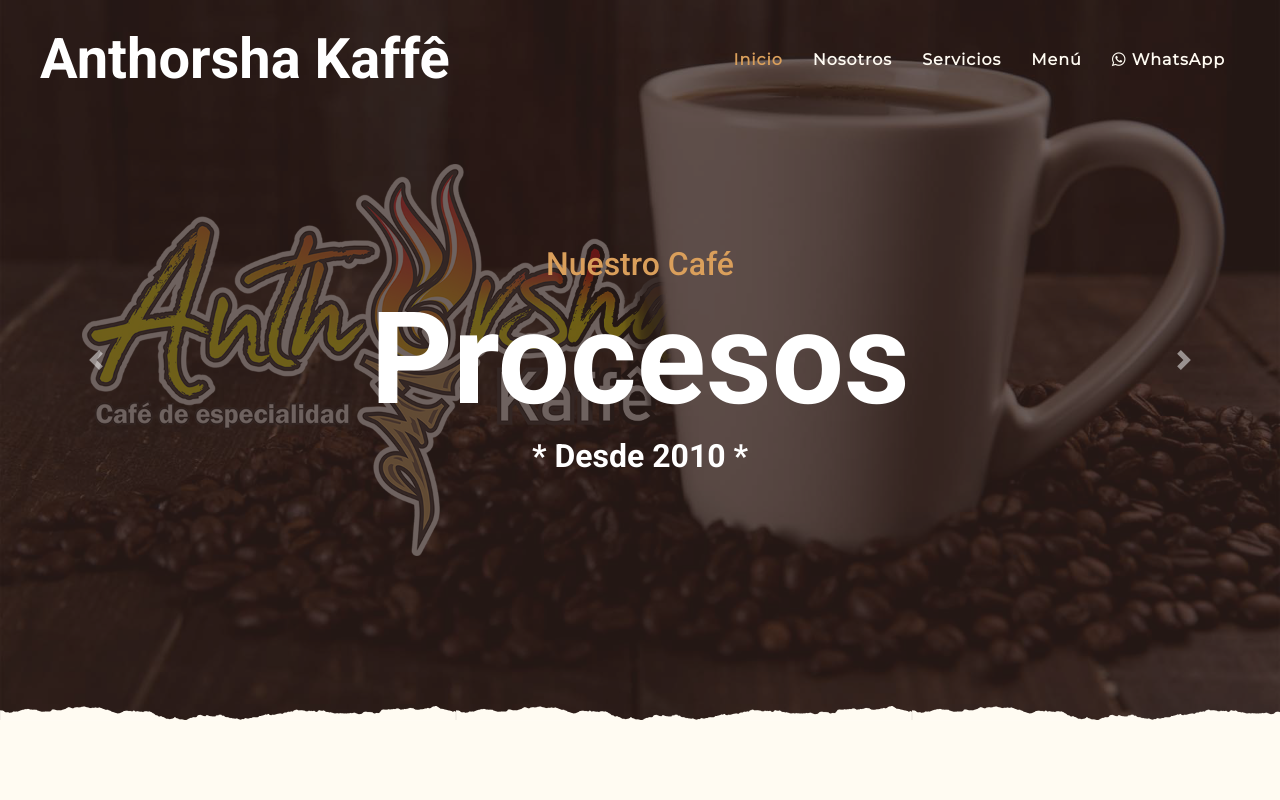
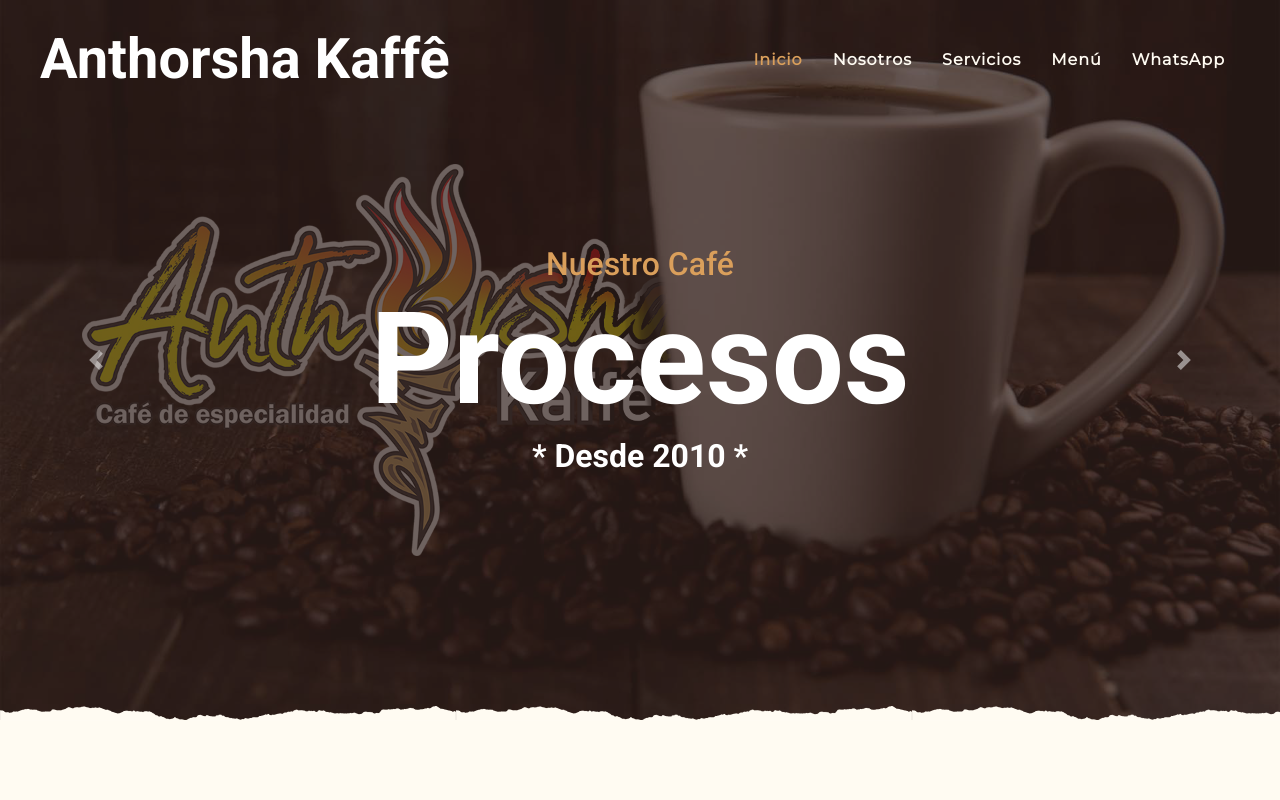
Before and after one commit to anthorsha-Kaffe/anthorsha-kaffe.github.io, a plain HTML site: page index.html in a window 1280 px wide. Shown: the top 800 px of the page. Drawn offline with nearby package versions, Linux system fonts and the light colour scheme.

Commit message:
Cambio icono menu

```diff
--- a/index.html
+++ b/index.html
@@ -46,7 +46,7 @@
                     <a href="about.html" class="nav-item nav-link">Nosotros</a>
                     <a href="service.html" class="nav-item nav-link">Servicios</a>
                     <a href="menu/anthorsha_kaffe_02_21_low.pdf" title="Menú" target="_blank" class="nav-item nav-link">Menú</a>
-					<a href="https://api.whatsapp.com/send?phone=573118082712&text=Hola,%20deseo%20tu%20ayuda%20con%20un%20presupuesto%20de:%20" target="_blank" class="nav-link"><i class="fa fa-whatsapp" aria-hidden="true"></i> WhatsApp</a>
+					<a href="https://api.whatsapp.com/send?phone=573118082712&text=Hola,%20deseo%20tu%20ayuda%20con%20un%20presupuesto%20de:%20" target="_blank" class="nav-link">WhatsApp</a>
               </div>
             </div>
         </nav>
```
